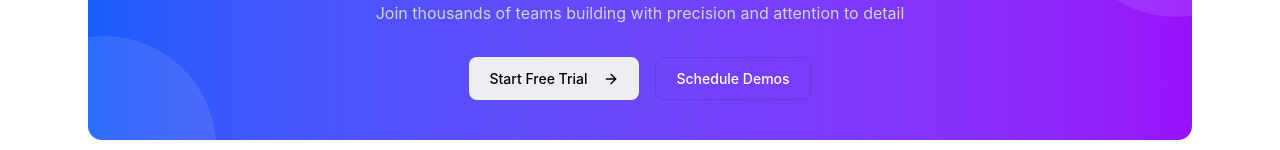
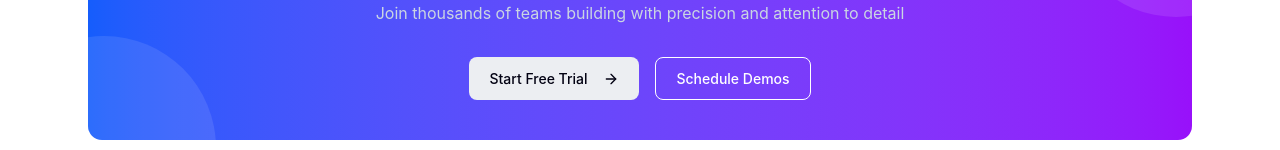
Before and after one commit to najeesidahmed/ruach-tech-figma-to-code, a Next.js app in the folder detailify-landing/: page / in a window 1280 px wide. Shown: the part 2203-2353 px from the top of the page. Built offline with nearby package versions, Linux system fonts and the light colour scheme.

Commit message:
update button component to include two outline button variants with black/white border

```diff
--- a/detailify-landing/components/sections/CtaSection.tsx
+++ b/detailify-landing/components/sections/CtaSection.tsx
@@ -24,7 +24,7 @@ export function CtaSection() {
                             height={16}
                         />
                     </Button>
-                    <Button variant="outline">Schedule Demos</Button>
+                    <Button variant="outline_white">Schedule Demos</Button>
                 </div>
             </div>
         </section>
--- a/detailify-landing/components/sections/HeroSection.tsx
+++ b/detailify-landing/components/sections/HeroSection.tsx
@@ -37,7 +37,7 @@ export function HeroSection () {
                             height={16}
                         />
                         </Button>
-                        <Button variant="outline" className="px-6 text-(--text-title)">Watch Demo</Button>
+                        <Button variant="outline_black" className="px-6 text-(--text-title)">Watch Demo</Button>
                     </div>
 
                     {/* Social Proof */}
--- a/detailify-landing/components/sections/PricingSection.tsx
+++ b/detailify-landing/components/sections/PricingSection.tsx
@@ -29,7 +29,7 @@ export function PricingSection() {
                     </CardHeader>
 
                     <CardContent>
-                        <Button className="mt-2 w-full" variant="outline">Get Started</Button>
+                        <Button className="mt-2 w-full" variant="outline_black">Get Started</Button>
 
                         <ul className="mt-2 space-y-3 text-sm text-slate-700">
                             <li className="flex items-center gap-2">
@@ -100,7 +100,7 @@ export function PricingSection() {
                     </CardHeader>
 
                     <CardContent>
-                        <Button className="mt-2 w-full" variant="outline">Contact Sales</Button>
+                        <Button className="mt-2 w-full" variant="outline_black">Contact Sales</Button>
 
                         <ul className="mt-2 space-y-3 text-sm text-slate-700">
                             <li className="flex items-center gap-2">
--- a/detailify-landing/components/ui/Button.tsx
+++ b/detailify-landing/components/ui/Button.tsx
@@ -1,6 +1,6 @@
 import type { ButtonHTMLAttributes, ReactNode } from "react";
 
-type Variant = "primary" | "secondary" | "outline";
+type Variant = "primary" | "secondary" | "outline_black" | "outline_white";
 
 interface ButtonProps extends ButtonHTMLAttributes<HTMLButtonElement> {
     variant? : Variant;
@@ -17,7 +17,8 @@ export function Button({
     const styles: Record<Variant, string> = {
        primary: "bg-(--button-dark) text-(--text-white)",
        secondary: "bg-(--button-light) text-(--button-dark)",
-       outline: "border border-black/10"
+       outline_black: "border border-black/10",
+       outline_white: "border border-white"
     };
 
     return (
```
